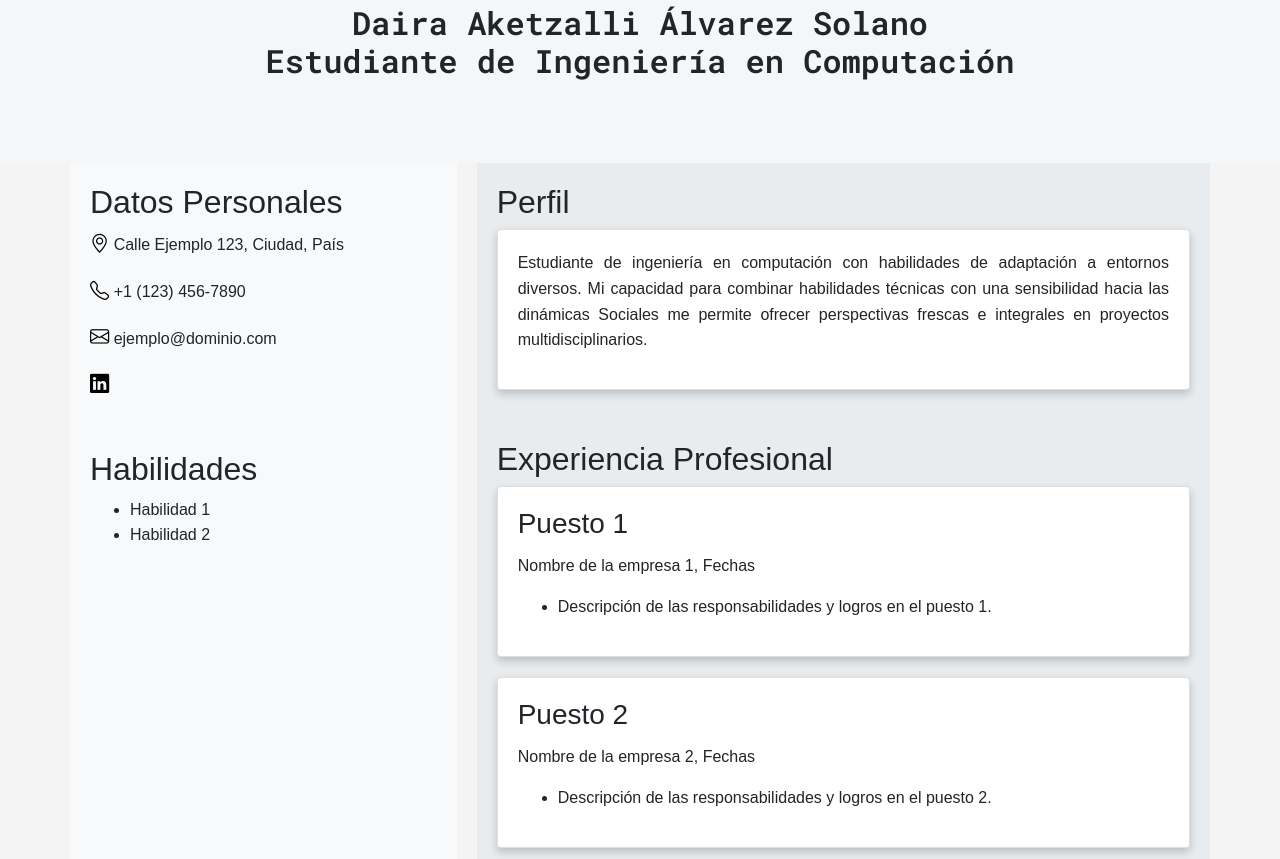
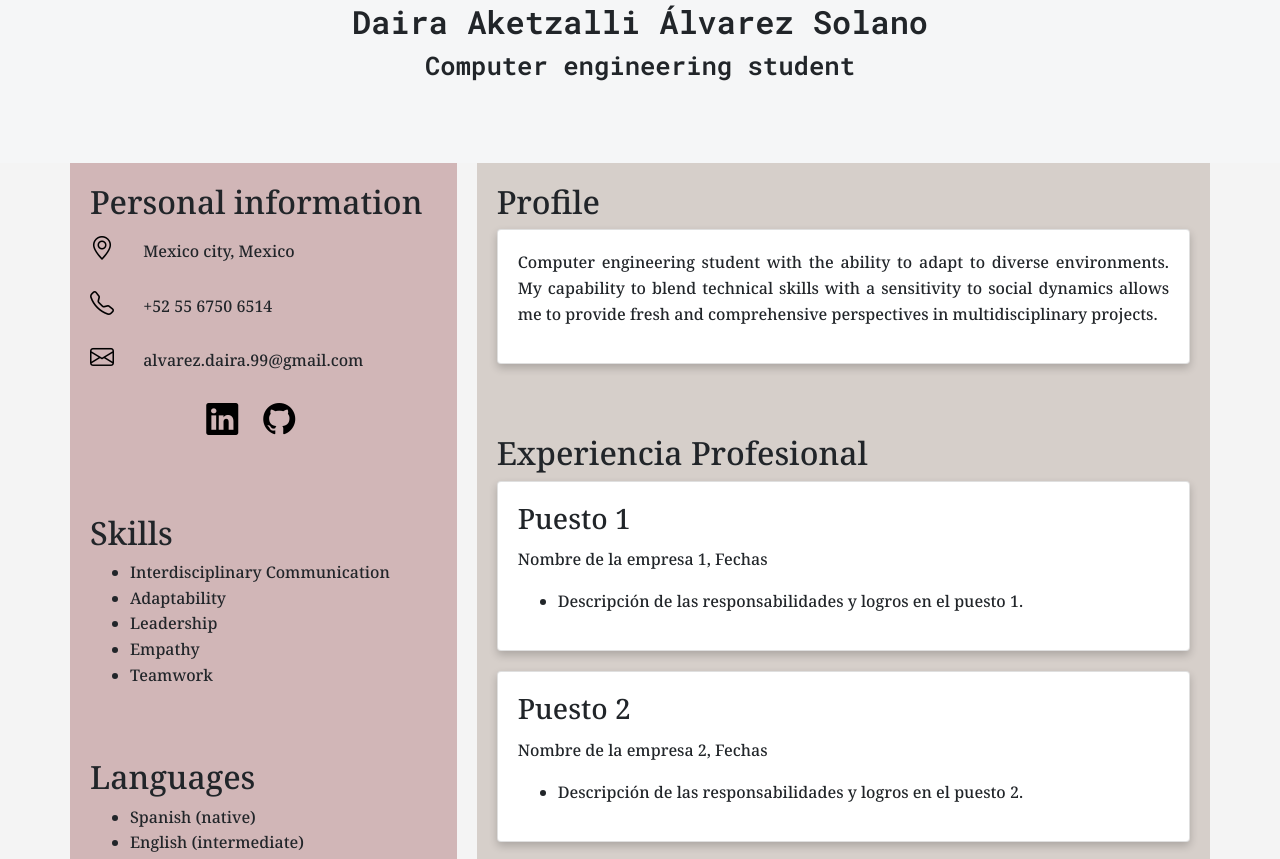
Before and after one commit to DairaA-AlvarezSolano/AlvarezSolano, a plain HTML site: page CV.html in a window 1280 px wide. Shown: the part 357-1216 px from the top of the page. Drawn offline with nearby package versions, Linux system fonts and the light colour scheme.

Commit message:
cambios a inglés

```diff
--- a/CV.html
+++ b/CV.html
@@ -13,8 +13,12 @@
     <link href="styles.css" rel="stylesheet">
     <link rel="preconnect" href="https://fonts.googleapis.com">
     <link rel="preconnect" href="https://fonts.gstatic.com" crossorigin>
-    <link href="https://fonts.googleapis.com/css2?family=Kanit:wght@300;500&family=Roboto+Mono:ital,wght@0,100..700;1,100..700&display=swap" rel="stylesheet">
+    <link
+        href="https://fonts.googleapis.com/css2?family=Kanit:wght@300;500&family=Roboto+Mono:ital,wght@0,100..700;1,100..700&display=swap"
+        rel="stylesheet">
     <link href="https://fonts.googleapis.com/css2?family=Inconsolata:wght@200..900&display=swap" rel="stylesheet">
+    <link href="https://fonts.googleapis.com/css2?family=Noto+Serif:ital,wght@0,100..900;1,100..900&display=swap"
+        rel="stylesheet">
     <script src="https://code.jquery.com/jquery-3.5.1.slim.min.js"></script>
     <script src="https://cdn.jsdelivr.net/npm/@popperjs/core@2.0.7/dist/umd/popper.min.js"></script>
     <script src="https://stackpath.bootstrapcdn.com/bootstrap/4.5.2/js/bootstrap.min.js"></script>
@@ -25,7 +29,8 @@
     <nav class="navbar navbar-expand-lg navbar-dark bg-dark fixed-top">
         <div class="container">
             <a class="navbar-brand" href="index.html">Secure Data Networks</a>
-            <button class="navbar-toggler" type="button" data-toggle="collapse" data-target="#navbarNav" aria-controls="navbarNav" aria-expanded="false" aria-label="Toggle navigation">
+            <button class="navbar-toggler" type="button" data-toggle="collapse" data-target="#navbarNav"
+                aria-controls="navbarNav" aria-expanded="false" aria-label="Toggle navigation">
                 <span class="navbar-toggler-icon"></span>
             </button>
             <div class="collapse navbar-collapse" id="navbarNav">
@@ -47,7 +52,8 @@
     <section class="hero align-items-stretch">
         <div class="hero-principal d-flex flex-column justify-content-center align-items-center">
             <img class="hero-imagen-desarrollador rounded-square" src="img/yo.jpg" alt="Foto de Daira Álvarez">
-            <h1>Daira Aketzalli Álvarez Solano <br>Estudiante de Ingeniería en Computación</h1>
+            <h1>Daira Aketzalli Álvarez Solano</h1>
+            <h1 class="ocupacion-h">Computer engineering student</h1>
             <h2 class="text-primary mb-4" id="typewriter"></h2>
         </div>
     </section>
@@ -60,32 +66,46 @@
             <div class="col-info">
 
                 <div id="datos-personales" class="seccion">
-                    <h2>Datos Personales</h2>
+                    <h2>Personal information</h2>
                     <p>
                         <i class="bi bi-geo-alt medium-icon"></i> <!-- Símbolo de localización -->
-                        Calle Ejemplo 123, Ciudad, País
+                        Mexico city, Mexico
                     </p>
                     <p>
                         <i class="bi bi-telephone medium-icon"></i> <!-- Símbolo de teléfono -->
-                        +1 (123) 456-7890
+                        +52 55 6750 6514
                     </p>
                     <p>
 
                         <i class="bi bi-envelope medium-icon"></i> <!-- Símbolo de correo electrónico -->
-                        ejemplo@dominio.com
+                        alvarez.daira.99@gmail.com
                     </p>
-                    <p>
-
-                        <a href="https://www.linkedin.com/in/tu-perfil" target="_blank"><i class="bi bi-linkedin medium-icon"></i> <!-- Símbolo de LinkedIn --></a>
+                    <p class="icon-p">
+                        <a href="https://www.linkedin.com/in/daira-aketzalli" target="_blank"><i
+                                class="bi bi-linkedin big-icon"></i> </a>
+                        <a href="https://github.com/DairaA-AlvarezSolano" target="_blank"><i
+                                class="bi bi-github big-icon"></i> </a>
                     </p>
                     <!-- Puedes agregar más elementos de la lista según sea necesario -->
 
                 </div>
                 <div id="habilidades" class="seccion">
-                    <h2>Habilidades</h2>
+                    <h2>Skills</h2>
                     <ul>
-                        <li>Habilidad 1</li>
-                        <li>Habilidad 2</li>
+                        <li>Interdisciplinary Communication</li>
+                        <li>Adaptability</li>
+                        <li>Leadership</li>
+                        <li>Empathy</li>
+                        <li>Teamwork</li>
+                        <!-- Agrega más habilidades según sea necesario -->
+                    </ul>
+                </div>
+
+                <div id="languages" class="seccion">
+                    <h2>Languages</h2>
+                    <ul>
+                        <li>Spanish (native)</li>
+                        <li>English (intermediate)</li>
                         <!-- Agrega más habilidades según sea necesario -->
                     </ul>
                 </div>
@@ -96,15 +116,13 @@
             <div class="col-experiencia">
 
                 <div id="perfil" class="seccion">
-                    <h2>Perfil</h2>
+                    <h2>Profile</h2>
                     <div class="card">
                         <div class="card-body">
                             <p>
-                                Estudiante de ingeniería en computación con habilidades de
-                                adaptación a entornos diversos. Mi capacidad para combinar
-                                habilidades técnicas con una sensibilidad hacia las dinámicas
-                                Sociales me permite ofrecer perspectivas frescas e integrales en
-                                proyectos multidisciplinarios.
+                                Computer engineering student with the ability to adapt to diverse environments. My
+                                capability to blend technical skills with a sensitivity to social dynamics allows me to
+                                provide fresh and comprehensive perspectives in multidisciplinary projects.
                             </p>
                         </div>
                     </div>
--- a/styles.css
+++ b/styles.css
@@ -168,7 +168,13 @@ h1 {
 
   .seccion{
     text-align: justify;
-    margin-bottom: 50px ;
+    margin-bottom: 70px ;
+    font-family: "Noto Serif", serif;
+    font-optical-sizing: auto;
+    font-weight: 500;
+    font-style: normal;
+    font-variation-settings:
+      "wdth" 100;
   }
 
   /* Seccion Hero */
@@ -293,10 +299,23 @@ h1 {
 
 
 .medium-icon {
-  font-size:  1.2em; /* Ajusta este valor para cambiar el tamaño del icono */
+  font-size:  1.5em; /* Ajusta este valor para cambiar el tamaño del icono */
   color: black;
+  padding-right: 25px;
 }
 
+.big-icon {
+  font-size:  2.0em; /* Ajusta este valor para cambiar el tamaño del icono */
+  color: black;
+  padding-right: 25px;
+}
+
+.seccion .icon-p {
+  display: flex;
+  align-items: center; /* Centra verticalmente los elementos */
+  justify-content: center; /* Centra horizontalmente los elementos */
+  text-align: center; /* Asegura que el texto esté centrado si los íconos no ocupan todo el espacio */
+}
   /* libros */
 
   .libros {
@@ -374,7 +393,8 @@ h1 {
   /* Pie de pagina (footer) */
 
   footer {
-    min-height: 100px;
+    min-height: 50px;
+    background: linear-gradient(to left, #565263, #A6808B);
   }
 
   .footer-logo {
@@ -481,6 +501,16 @@ h1 {
     background-color:#7ade30 ;
   }
 
+
+  .ocupacion-h{
+    font-size: 1.6rem;
+    /* FALTA ESCOGER FUENTE */
+    font-family: "Roboto Mono", monospace;
+  font-optical-sizing: auto;
+  font-weight: 600;
+  font-style: normal;
+  }
+
   .section span{
     margin-left: 8px;
   }
@@ -551,14 +581,14 @@ h1 {
 .col-info {
   padding:   20px;
   flex:   1; /* Primera columna más angosta */
-  background-color: #f8f9fa; /* Color de fondo para la primera columna */
+  background-color: #D1B6B7; /* Color de fondo para la primera columna */
   margin-right:  20px; /* Separación entre columnas */
 }
 
 .col-experiencia {
   padding:   20px;
   flex:   2; /* Segunda columna más ancha */
-  background-color: #e9ecef; /* Color de fondo para la segunda columna */
+  background-color: #D6CFCA; /* Color de fondo para la segunda columna */
 }
 
 /* Ajustes para las tarjetas */
```
